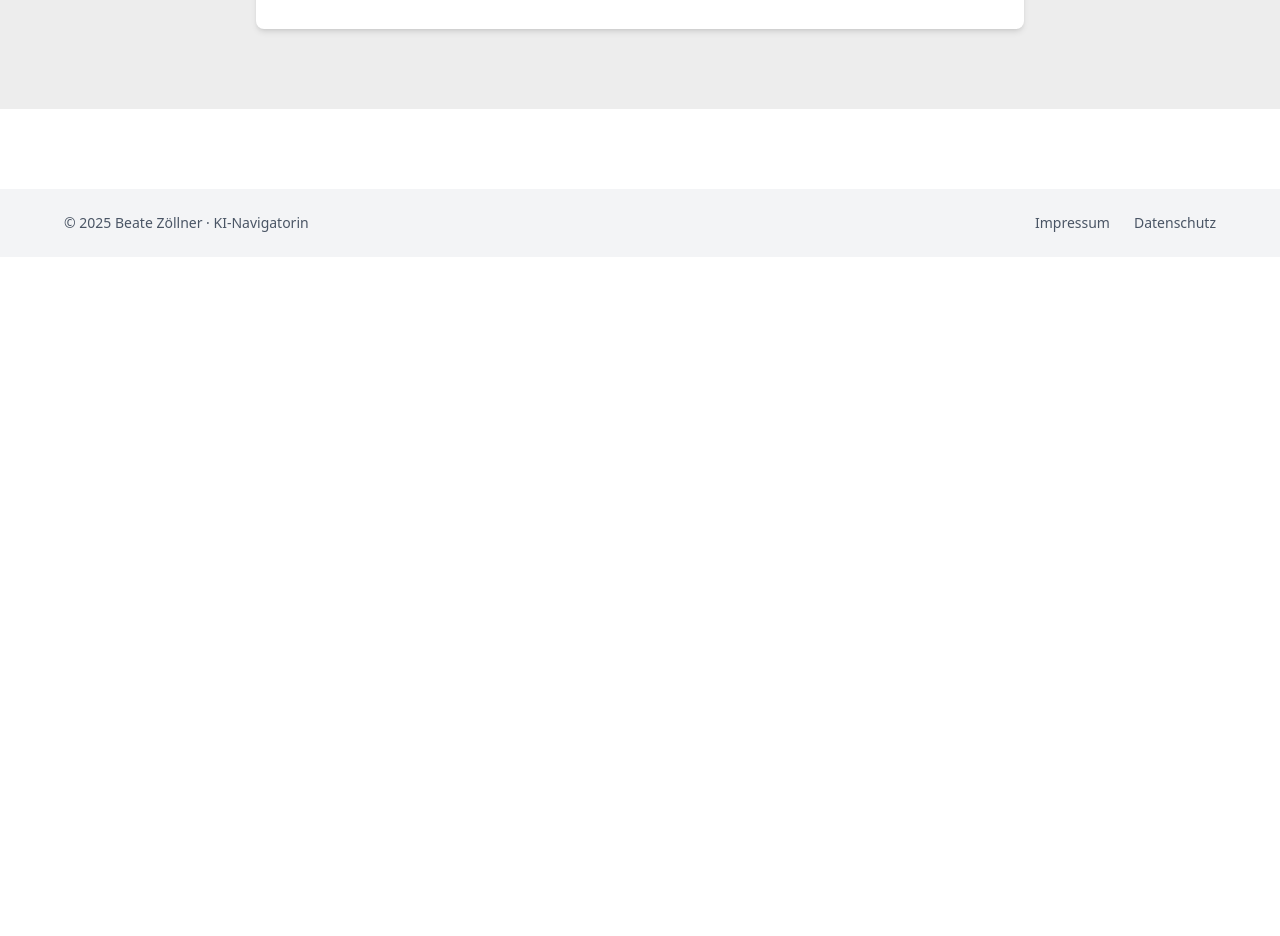
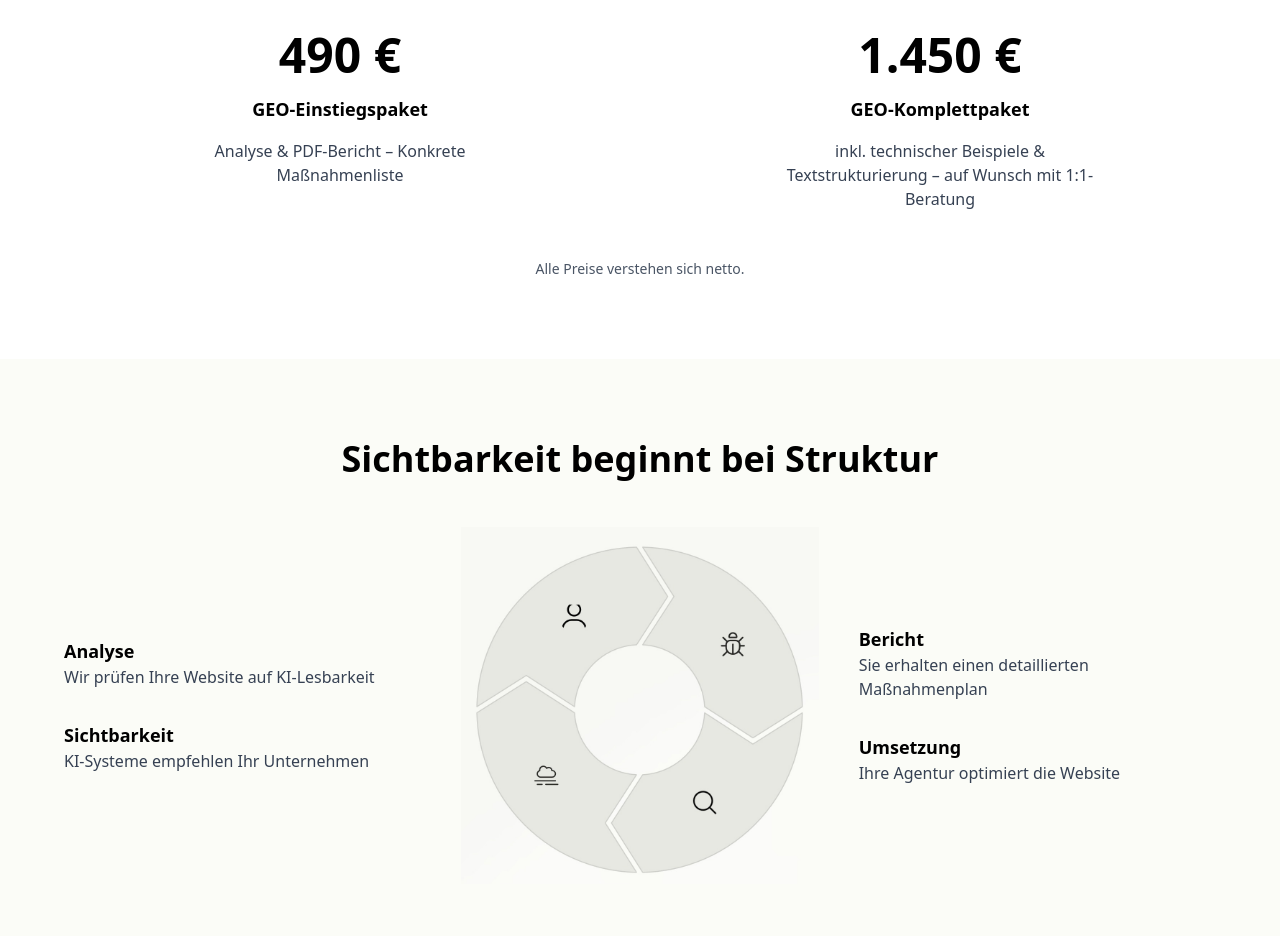
Before and after one commit to martenzoe/ki-navigator, a React (Vite) app: page /geo in a window 1280 px wide. Shown: the part 4700-5636 px from the top of the page. Before the commit the page ends 4957 px from the top, so only its background shows below. Built offline with nearby package versions, Linux system fonts and the light colour scheme.

Commit message:
Adjust GeoWheel section background to #fbfcf7 for visual consistency

```diff
--- a/src/pages/GEO.jsx
+++ b/src/pages/GEO.jsx
@@ -8,6 +8,9 @@ import GeoMention from "../sections/GeoMention";
 import GeoAgentur from "../sections/GeoAgentur";
 import GeoPlan from "../sections/GeoPlan"; // Import GeoPlan if needed
 import GeoTodoList from "../sections/GeoTodoList";
+import GeoFit from "../sections/GeoFit";
+import GeoPricing from "../sections/GeoPricing";
+import GeoWheel from "../sections/GeoWheel";
 
 
 
@@ -62,6 +65,9 @@ export default function GEO() {
       <GeoAgentur />
       <GeoPlan />
       <GeoTodoList />
+      <GeoFit />
+      <GeoPricing />
+      <GeoWheel />
 
         {/* Kontakt Section */}
       <Contact />
--- /dev/null
+++ b/src/sections/GeoPricing.jsx
@@ -0,0 +1,33 @@
+export default function GeoPricing() {
+  return (
+    <section className="bg-white py-20 px-6">
+      <div className="max-w-6xl mx-auto text-center">
+        <h2 className="text-3xl md:text-4xl font-semibold mb-16">
+          Transparente Leistungen, klare Pakete
+        </h2>
+
+        <div className="grid md:grid-cols-2 gap-12 items-start">
+          {/* Paket 1 */}
+          <div className="flex flex-col items-center gap-4">
+            <div className="text-5xl font-semibold">490 €</div>
+            <h3 className="text-lg font-semibold">GEO-Einstiegspaket</h3>
+            <p className="text-gray-700 text-sm md:text-base max-w-xs">
+              Analyse & PDF-Bericht – Konkrete Maßnahmenliste
+            </p>
+          </div>
+
+          {/* Paket 2 */}
+          <div className="flex flex-col items-center gap-4">
+            <div className="text-5xl font-semibold">1.450 €</div>
+            <h3 className="text-lg font-semibold">GEO-Komplettpaket</h3>
+            <p className="text-gray-700 text-sm md:text-base max-w-xs">
+              inkl. technischer Beispiele & Textstrukturierung – auf Wunsch mit 1:1-Beratung
+            </p>
+          </div>
+        </div>
+
+        <p className="mt-12 text-sm text-gray-600">Alle Preise verstehen sich netto.</p>
+      </div>
+    </section>
+  );
+}
--- /dev/null
+++ b/src/sections/GeoWheel.jsx
@@ -0,0 +1,52 @@
+import geoWheel from "../assets/geo-wheel.jpeg";
+
+export default function GeoWheel() {
+  return (
+    <section className="bg-[#fbfcf7] py-20 px-6">
+      <div className="max-w-6xl mx-auto text-center">
+        <h2 className="text-3xl md:text-4xl font-semibold mb-12">
+          Sichtbarkeit beginnt bei Struktur
+        </h2>
+
+        <div className="grid md:grid-cols-3 gap-10 items-center text-left">
+          {/* Linker Text */}
+          <div className="space-y-8">
+            <div>
+              <h3 className="text-lg font-semibold">Analyse</h3>
+              <p className="text-gray-700">Wir prüfen Ihre Website auf KI-Lesbarkeit</p>
+            </div>
+            <div>
+              <h3 className="text-lg font-semibold">Sichtbarkeit</h3>
+              <p className="text-gray-700">KI-Systeme empfehlen Ihr Unternehmen</p>
+            </div>
+          </div>
+
+          {/* Bild */}
+          <div className="flex justify-center">
+            <img
+              src={geoWheel}
+              alt="Ablauf Wheel"
+              className="max-w-xs md:max-w-md w-full"
+            />
+          </div>
+
+          {/* Rechter Text */}
+          <div className="space-y-8">
+            <div>
+              <h3 className="text-lg font-semibold">Bericht</h3>
+              <p className="text-gray-700">Sie erhalten einen detaillierten Maßnahmenplan</p>
+            </div>
+            <div>
+              <h3 className="text-lg font-semibold">Umsetzung</h3>
+              <p className="text-gray-700">Ihre Agentur optimiert die Website</p>
+            </div>
+          </div>
+        </div>
+
+        <p className="mt-12 text-gray-800 text-base max-w-3xl mx-auto">
+          Ihre Website überzeugt Menschen – aber versteht sie auch ChatGPT? Wir analysieren, wo Sie stehen – und liefern Ihrer Agentur, was sie braucht.
+        </p>
+      </div>
+    </section>
+  );
+}
```
Also changed, not shown: src/assets/geo-fit.jpeg (added), src/assets/geo-wheel.jpeg (added).
